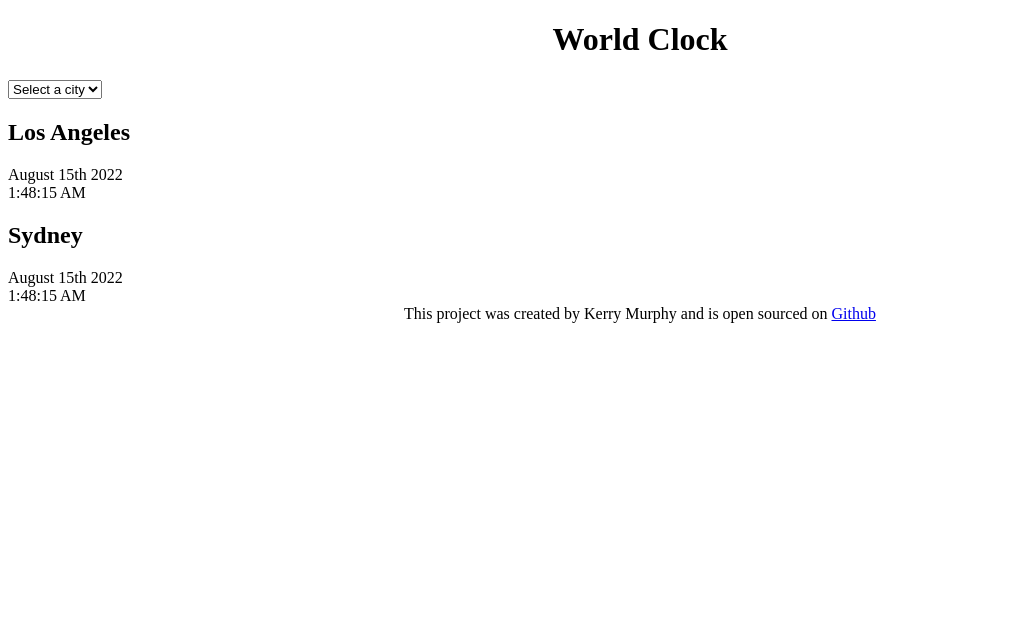
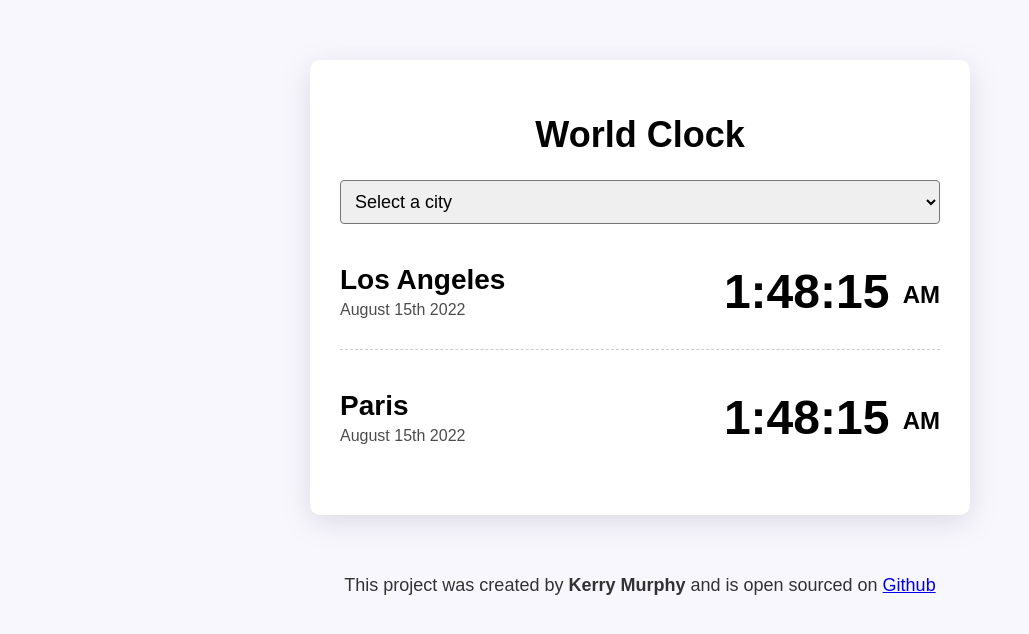
Before and after one commit to Kerrigan1337/world-clock, a plain HTML site: page index.html in a window 1280 px wide. Shown: the whole page, without its empty margins (0-1029 px from the left). Drawn offline with Linux system fonts and the light colour scheme.

Commit message:
Added the css

```diff
--- a/css/style.css
+++ b/css/style.css
@@ -1,6 +1,57 @@
+body {
+  background-color: #f9f7fe;
+  font-family: sans-serif;
+}
 h1 {
   text-align: center;
+  font-family: sans-serif;
+  font-size: 36px;
 }
 footer {
   text-align: center;
+  font-size: 18px;
+  color: rgba(0, 0, 0, 0.8);
 }
+select {
+  display: block;
+  width: 100%;
+  border-radius: 4px;
+  padding: 10px;
+  font-size: 18px;
+}
+h2 {
+  margin: 0 0 5px;
+  font-size: 28px;
+}
+.date {
+  opacity: 0.7;
+}
+
+.container {
+  max-width: 600px;
+  margin: 60px auto;
+  background: white;
+  padding: 30px;
+  box-shadow: 0px 7px 29px 0px rgba(100, 100, 111, 0.2);
+  border-radius: 10px;
+}
+.city {
+  display: flex;
+  margin: 10px 0;
+  justify-content: space-between;
+  padding: 30px 0;
+  border-bottom: 1px dashed rgba(0, 0, 0, 0.2);
+}
+.city:last-child {
+  border: none;
+}
+
+.time {
+  font-size: 48px;
+  font-weight: bold;
+}
+.time small {
+  font-size: 24px;
+  line-height: 36px;
+  vertical-align: middle;
+}
--- a/index.html
+++ b/index.html
@@ -18,19 +18,24 @@
       </select>
 
       <div class="city">
-        <h2>Los Angeles</h2>
-        <div class="date">August 15th 2022</div>
-        <div class="time">1:48:15 AM</div>
+        <div>
+          <h2>Los Angeles</h2>
+          <div class="date">August 15th 2022</div>
+        </div>
+        <div class="time">1:48:15 <small>AM</small></div>
       </div>
       <div class="city">
-        <h2>Sydney</h2>
-        <div class="date">August 15th 2022</div>
-        <div class="time">1:48:15 AM</div>
+        <div>
+          <h2>Paris</h2>
+          <div class="date">August 15th 2022</div>
+        </div>
+        <div class="time">1:48:15 <small>AM</small></div>
       </div>
     </div>
 
     <footer>
-      This project was created by Kerry Murphy and is open sourced on
+      This project was created by <strong>Kerry Murphy</strong> and is open
+      sourced on
       <a href="https://github.com/Kerrigan1337/world-clock" target="_blank"
         >Github</a
       >
```
